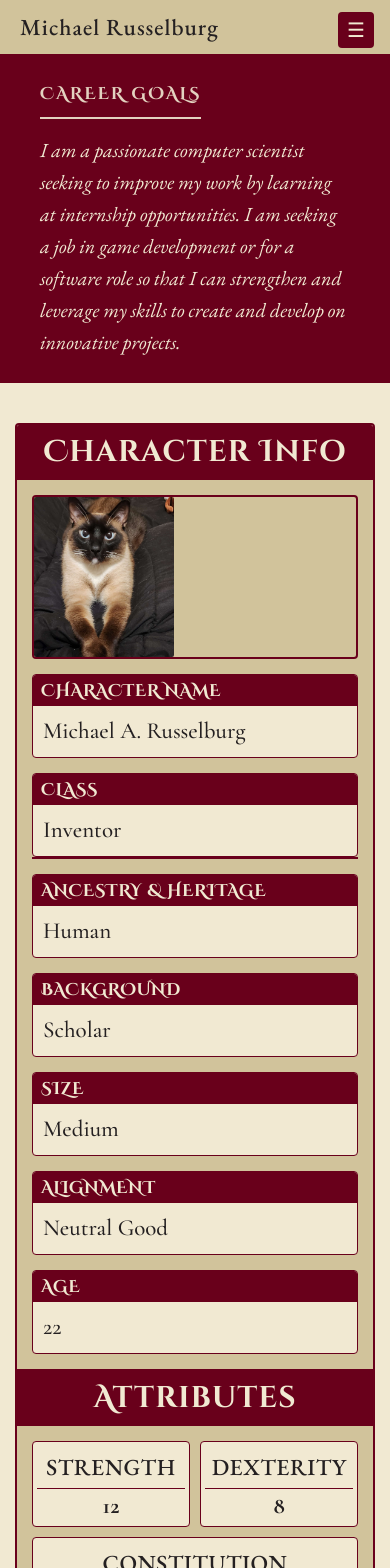
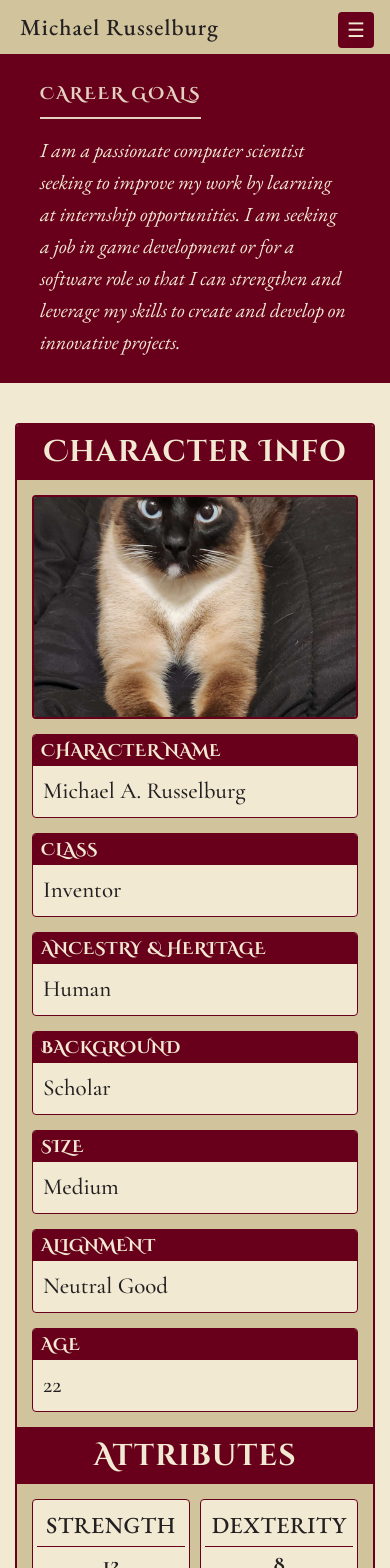
Before and after one commit to MichaelRdot/michaelrwebsite, a React (Vite) app: page / in a window 390 px wide. Shown: the top 1568 px of the page. Built offline with nearby package versions, Linux system fonts and the light colour scheme.

Commit message:
Transfering changes

```diff
--- a/src/components/About Me Section/AboutMeSection.css
+++ b/src/components/About Me Section/AboutMeSection.css
@@ -30,15 +30,11 @@
         display: flex;
         justify-content: center;
     }
-    .info-left {
-        border-right: none;
-        border-bottom: 2px solid var(--box-border-color);
-    }
     .attributes-row {
         flex-wrap: wrap;
     }
     .attribute-box {
-        flex: 0 0 calc(33% - 0.5rem);
+        flex: 0 0 100%;
     }
     .skills-grid {
         grid-template-columns: 1fr;
--- a/src/components/About Me Section/CharacterInfoSubSection.css
+++ b/src/components/About Me Section/CharacterInfoSubSection.css
@@ -117,6 +117,13 @@
     .about-row-1 {
         flex-direction: column;
     }
+    .photo-container {
+        width: 100%;          /* ← add this */
+    }
+    .photo-hover-wrapper {
+        width: 100%;          /* ← add this */
+        min-height: 220px;    /* ← add this, adjust height to taste */
+    }
     .photo-placeholder {
         width: 100%;
         min-height: 120px;
--- a/src/components/About Me Section/SkillsSubSection.css
+++ b/src/components/About Me Section/SkillsSubSection.css
@@ -41,3 +41,9 @@
 .expert   { color: #1a5276; }
 .master   { color: #6c3483; }
 .legendary { color: var(--box-border-color); }
+
+@media (max-width: 768px) {
+    .skills-grid {
+        grid-template-columns: 1fr;
+    }
+}
--- a/src/components/Hobbies Section/HobbiesSection.jsx
+++ b/src/components/Hobbies Section/HobbiesSection.jsx
@@ -27,7 +27,7 @@ const hobbies = [
     {
         name: 'Video Games',
         traits: ['Social', 'Solo', 'Competitive', 'Creative', 'Strategic'],
-        description: 'This one is an obvious since I am a male in computer science, but my favorites include Terraria, ' +
+        description: 'This one is obvious since I am a male in computer science, but my favorites include Terraria, ' +
             'Slay the Princess, and Stardew Valley',
     },
 ]
```
